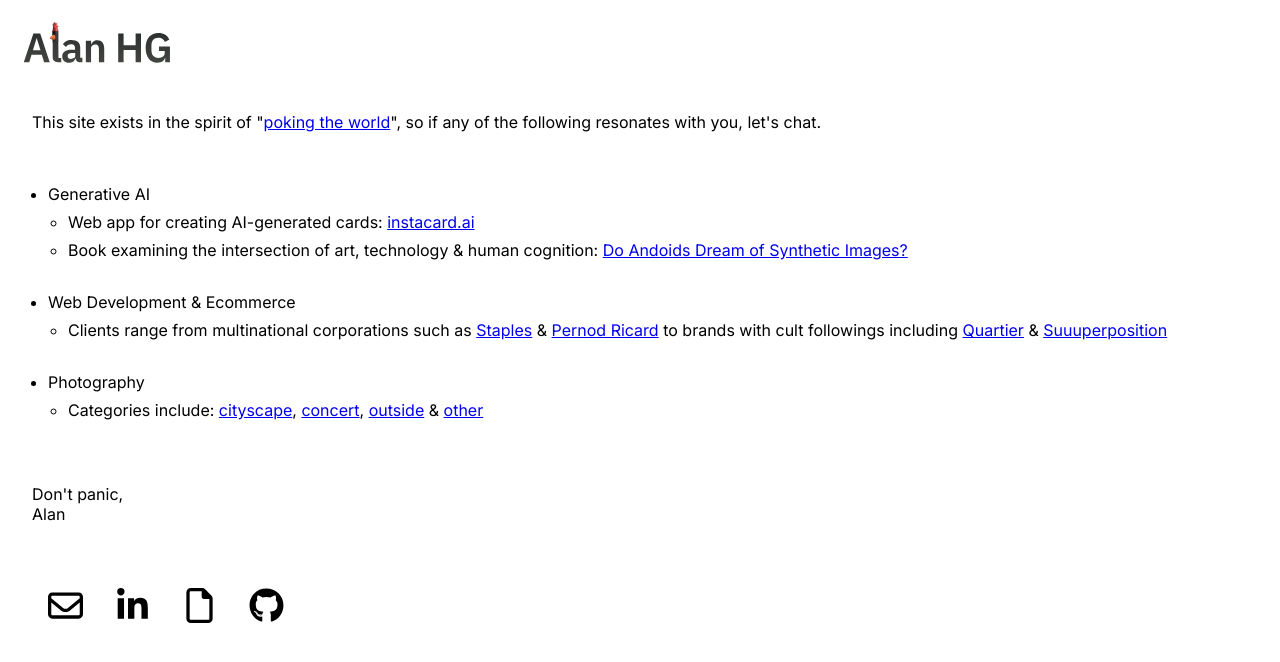
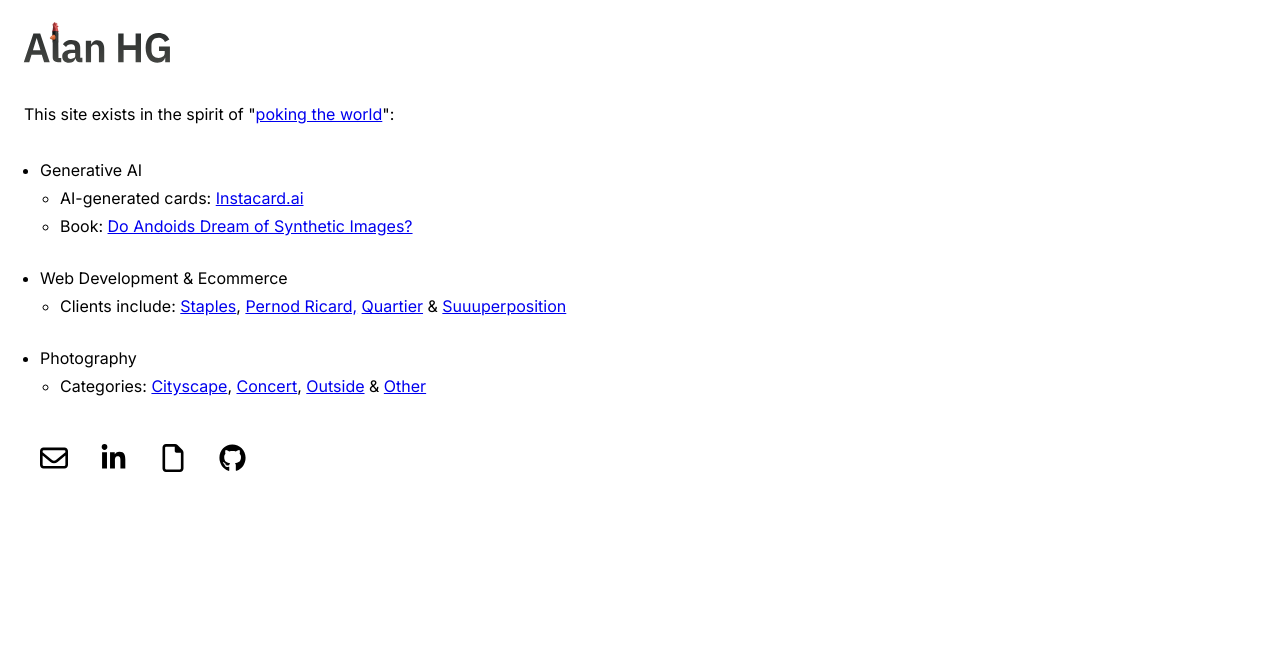
Before and after one commit to hg-alan/alanhgcom, a Next.js app: page / in a window 1280 px wide. Shown: the top 662 px of the page. Built offline with nearby package versions, Linux system fonts and the light colour scheme.

Commit message:
widdle away

```diff
--- a/src/app/page.js
+++ b/src/app/page.js
@@ -19,7 +19,7 @@
       <div
         style={{
           flex: 1,
-          padding: "1rem",
+          padding: "0.5rem",
           overflowY: "auto",
         }}
       >
@@ -32,8 +32,9 @@
           >
             poking the world
           </a>
-          &quot;, so if any of the following resonates with you, let&apos;s
-          chat.
+          &quot;:
+          {/* , so if any of the following resonates with you, let&apos;s
+          chat. */}
         </p>
 
         <br />
@@ -46,29 +47,29 @@
             listStylePosition: "outside",
           }}
         >
-          <li style={{ marginTop: "1rem" }}>
+          <li>
             Generative AI{" "}
             <ul style={{ paddingLeft: "20px", marginTop: "0.5rem" }}>
               <li style={{ margin: "0.5rem 0" }}>
-                Web app for creating AI-generated cards:{" "}
+                AI-generated cards:{" "}
                 <a
                   href="https://www.instacard.ai/"
                   target="_blank"
                   rel="noopener noreferrer"
                 >
                   {" "}
-                  instacard.ai
+                  Instacard.ai
                 </a>{" "}
               </li>
               <li style={{ margin: "0.5rem 0" }}>
-                Book examining the intersection of art, technology & human
-                cognition:{" "}
+                Book:{" "}
+                {/* Book examining the intersection of art, technology & human
+                cognition:{" "} */}
                 <a
                   href="https://drive.google.com/file/d/1HZHul6S5f-0NYLbFnGkiQBV5Nm5nsjbO/view?usp=sharing"
                   target="_blank"
                   rel="noopener noreferrer"
                 >
-                  {" "}
                   Do Andoids Dream of Synthetic Images?
                 </a>{" "}
               </li>
@@ -81,23 +82,24 @@
               {" "}
               <li style={{ margin: "0.5rem 0" }}>
                 {" "}
-                Clients range from multinational corporations such as{" "}
+                {/* Clients range from multinational corporations such as{" "} */}
+                Clients include:{" "}
                 <a
                   href="https://www.staples.ca/"
                   target="_blank"
                   rel="noopener noreferrer"
                 >
                   Staples
-                </a>{" "}
-                &{" "}
+                </a>
+                ,{" "}
                 <a
                   href="https://www.pernod-ricard.com/en"
                   target="_blank"
                   rel="noopener noreferrer"
                 >
-                  Pernod Ricard
+                  Pernod Ricard,
                 </a>{" "}
-                to brands with cult followings including{" "}
+                {/* to brands with cult followings including{" "} */}
                 <a
                   href="https://quartierishome.com/"
                   target="_blank"
@@ -120,13 +122,13 @@
             Photography
             <ul style={{ paddingLeft: "20px", marginTop: "0.5rem" }}>
               <li style={{ margin: "0.5rem 0" }}>
-                Categories include:{" "}
+                Categories:{" "}
                 <a
                   href="https://500px.com/p/alanhg/galleries/cityscape"
                   target="_blank"
                   rel="noopener noreferrer"
                 >
-                  cityscape
+                  Cityscape
                 </a>
                 ,{" "}
                 <a
@@ -134,7 +136,7 @@
                   target="_blank"
                   rel="noopener noreferrer"
                 >
-                  concert
+                  Concert
                 </a>
                 ,{" "}
                 <a
@@ -142,7 +144,7 @@
                   target="_blank"
                   rel="noopener noreferrer"
                 >
-                  outside
+                  Outside
                 </a>{" "}
                 &{" "}
                 <a
@@ -150,20 +152,20 @@
                   target="_blank"
                   rel="noopener noreferrer"
                 >
-                  other
+                  Other
                 </a>
               </li>
             </ul>
           </li>
         </ul>
 
-        <p style={{marginTop:"4rem"}}>
+        {/* <p style={{marginTop:"4rem"}}>
           Don&apos;t panic, <br /> Alan{" "}
-        </p>
+        </p> */}
 
         {/* Social icons */}
         <div
-          style={{ textAlign: "left", marginTop: "4rem", marginBottom: "2rem" }}
+          style={{ textAlign: "left", marginTop: "3rem", marginBottom: "2rem" }}
         >
           <a
             href="mailto:alan.hg@outlook.com"
@@ -174,8 +176,8 @@
             <Image
               src="/envelope-regular.svg"
               alt="Your Icon"
-              width={35}
-              height={35}
+              width={27.5}
+              height={27.5}
             />
           </a>
           <a
@@ -187,8 +189,8 @@
             <Image
               src="/linkedin-in.svg"
               alt="Your Icon"
-              width={35}
-              height={35}
+              width={27.5}
+              height={27.5}
             />
           </a>
           <a
@@ -200,8 +202,8 @@
             <Image
               src="/file-regular.svg"
               alt="Your Icon"
-              width={35}
-              height={35}
+              width={27.5}
+              height={27.5}
             />
           </a>
           <a
@@ -210,7 +212,7 @@
             rel="noopener noreferrer"
             style={{ marginRight: "2rem" }}
           >
-            <Image src="/github.svg" alt="Your Icon" width={35} height={35} />
+            <Image src="/github.svg" alt="Your Icon" width={27.5} height={27.5} />
           </a>
         </div>
       </div>
```
